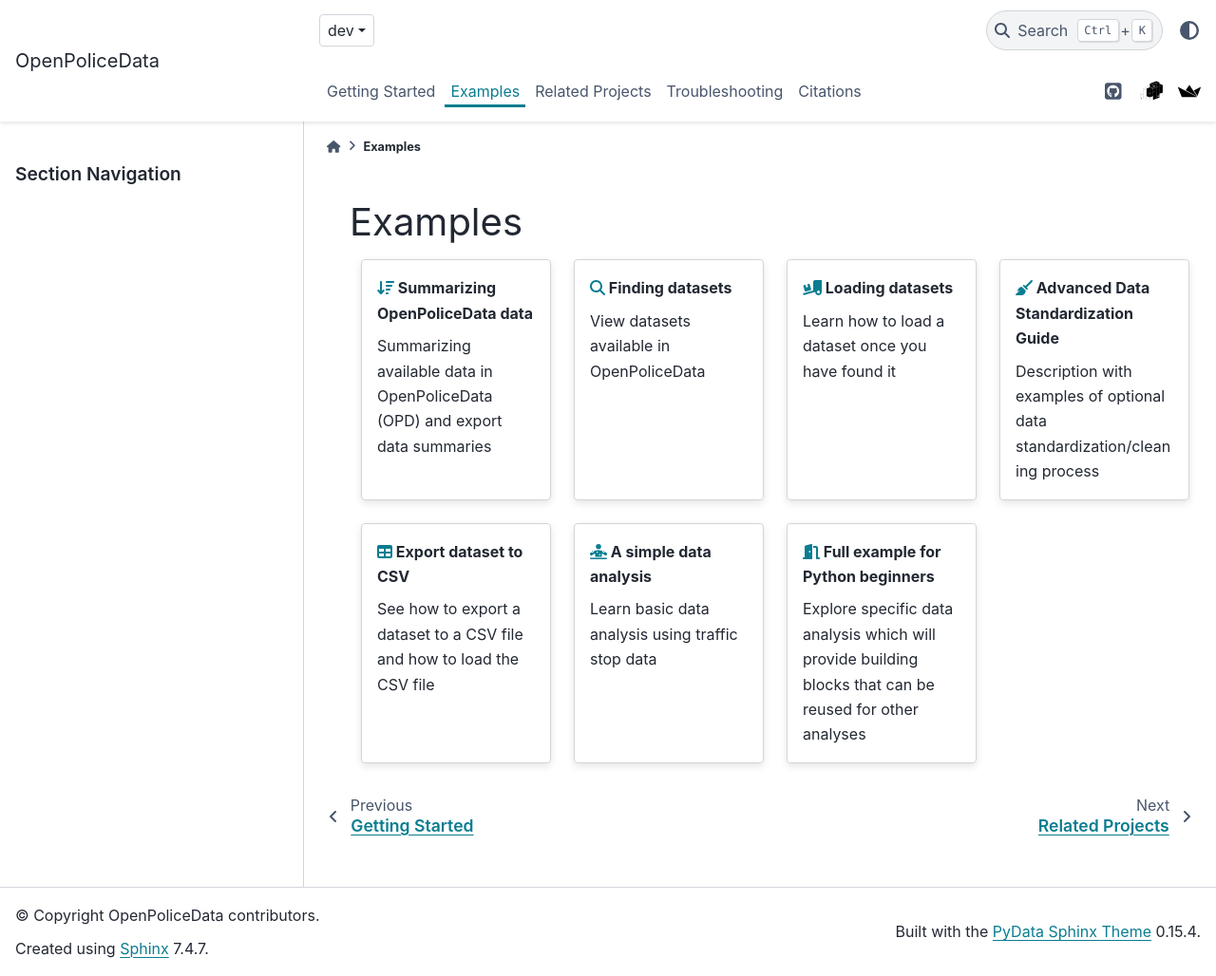
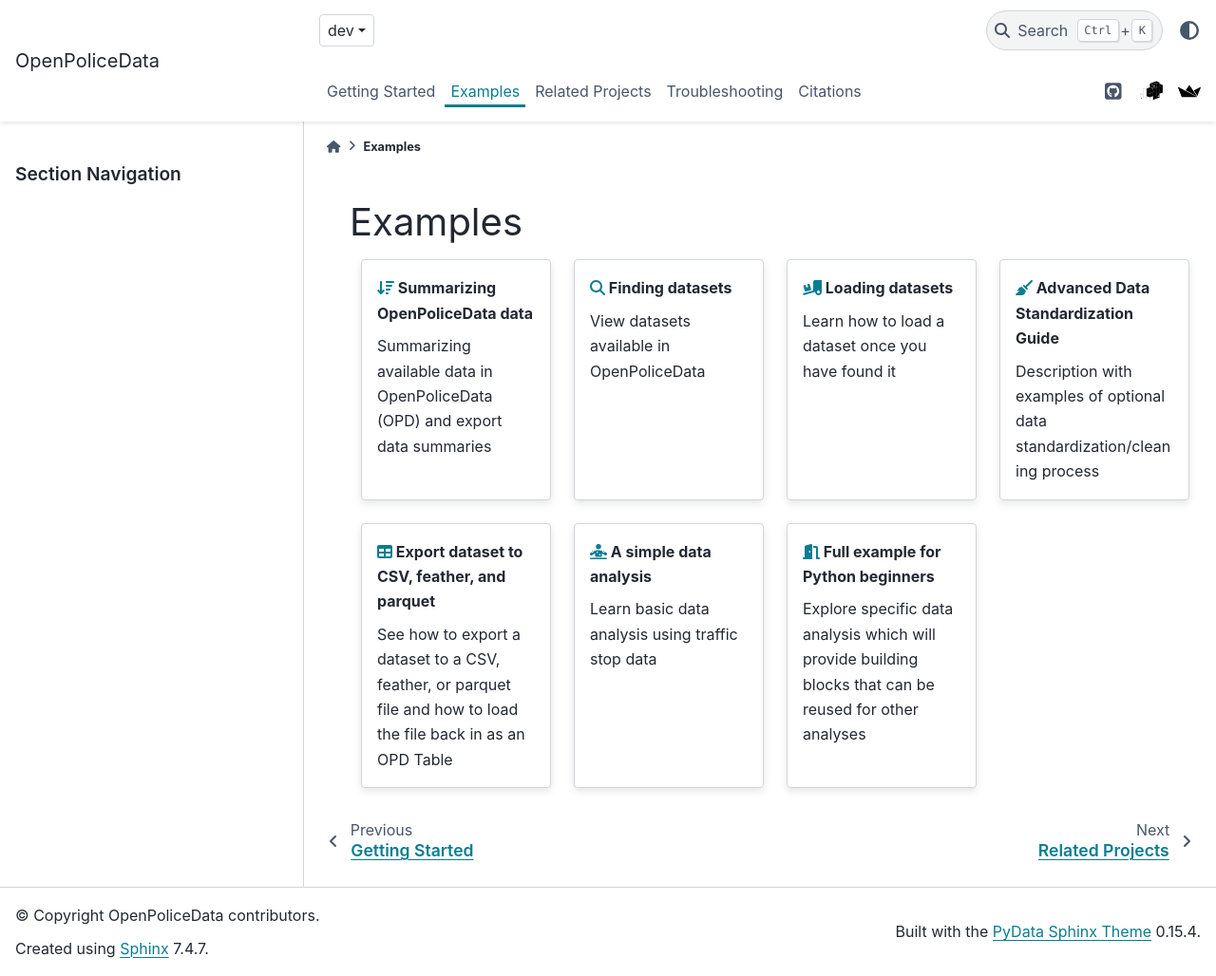
Before and after one commit to openpolicedata/openpolicedata, a Sphinx documentation site: the page built from docs/source/examples/index.md, in a window 1280 px wide and 1028 px high. Shown: the whole window at 95% size. Built offline with Sphinx 7.4.7 and the PyData theme 0.15.4, drawn with Linux system fonts in a browser that asks for light colours; pages that are not in the unit, such as notebooks, are missing from menus; the version number could not be read and is left out.

Commit message:
Adding documentation for feather and parquet importing/exporting. Closes #343. Closes #344.

```diff
--- a/docs/source/examples/index.md
+++ b/docs/source/examples/index.md
@@ -31,10 +31,10 @@
 :link-alt: opd-examples/standardization.ipynb
 Description with examples of optional data standardization/cleaning process
 :::
-:::{grid-item-card} {fas}`table;pst-color-primary` Export dataset to CSV
-:link: opd-examples/export_dataset_to_csv.ipynb
-:link-alt: opd-examples/export_dataset_to_csv.ipynb
-See how to export a dataset to a CSV file and how to load the CSV file
+:::{grid-item-card} {fas}`table;pst-color-primary` Export dataset to CSV, feather, and parquet
+:link: opd-examples/export_dataset_to_csv_and_other_file_types.ipynb
+:link-alt: opd-examples/export_dataset_to_csv_and_other_file_types.ipynb
+See how to export a dataset to a CSV, feather, or parquet file and how to load the file back in as an OPD Table
 :::
 :::{grid-item-card} {fas}`diagnoses;pst-color-primary` A simple data analysis
 :link: opd-examples/analyze_datasets.ipynb
```
Also changed, not shown: docs/source/getting_started/index.ipynb, docs/source/getting_started/year_filtering.ipynb.
